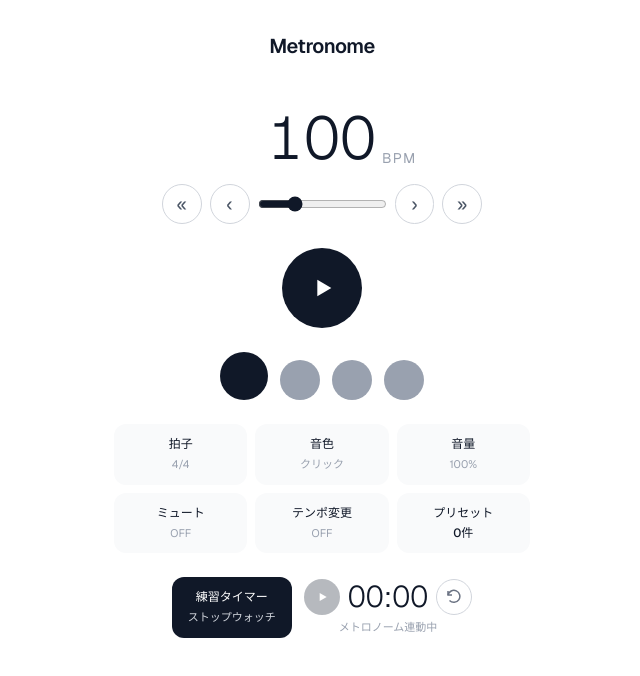
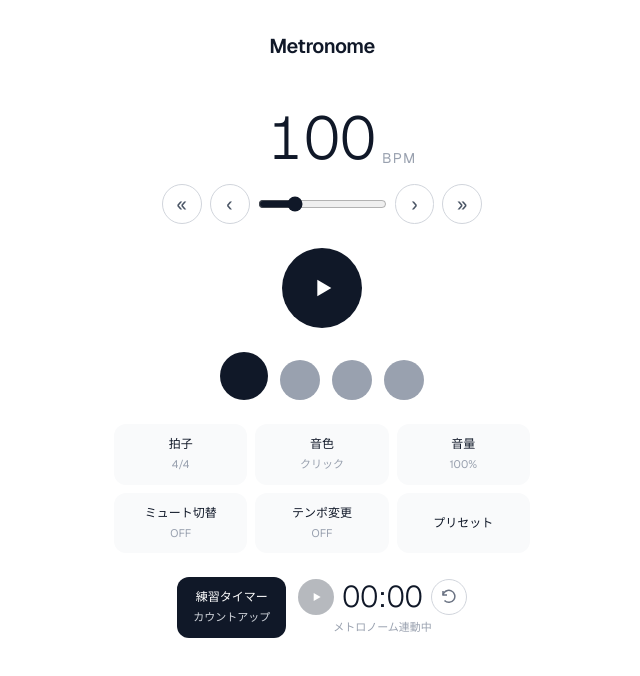
Before and after one commit to kai-ai-123/metronome, a Next.js app: page / in a window 1280 px wide. Shown: the top 676 px of the page, without its empty margins (318-958 px from the left). Built offline with nearby package versions, Linux system fonts and the light colour scheme.

Commit message:
fix: ボタン名・表示ラベル修正
- プリセットボタンのsub表示を削除
- ミュート→ミュート切替
- ストップウォッチ→カウントアップ

Co-Authored-By: Claude Opus 4.6 <noreply@anthropic.com>

```diff
--- a/src/components/Metronome.tsx
+++ b/src/components/Metronome.tsx
@@ -85,7 +85,7 @@ export function Metronome() {
     { label: '音色', sub: soundLabel, modal: 'sound' },
     { label: '音量', sub: `${volume}%`, modal: 'volume' },
     {
-      label: 'ミュート',
+      label: 'ミュート切替',
       sub: config.silent.enabled ? 'ON' : 'OFF',
       modal: 'silent',
       active: config.silent.enabled,
@@ -96,7 +96,7 @@ export function Metronome() {
       modal: 'tempoRamp',
       active: config.tempoRamp.enabled,
     },
-    { label: 'プリセット', sub: `${presets.length}件`, modal: 'presetLoad', sameStyle: true },
+    { label: 'プリセット', sub: '', modal: 'presetLoad', sameStyle: true },
   ];
 
   return (
@@ -139,6 +139,7 @@ export function Metronome() {
             >
               {btn.label}
             </span>
+            {btn.sub && (
               <span
                 className={btn.sameStyle
                   ? `text-xs font-medium ${btn.active ? 'text-white' : 'text-gray-900'}`
@@ -147,6 +148,7 @@ export function Metronome() {
               >
                 {btn.sub}
               </span>
+            )}
           </button>
         ))}
       </div>
--- a/src/components/PracticeTimer.tsx
+++ b/src/components/PracticeTimer.tsx
@@ -25,7 +25,7 @@ interface PracticeTimerProps {
 
 function timerSubLabel(enabled: boolean, mode: TimerMode): string {
   if (!enabled) return 'OFF';
-  return mode === 'stopwatch' ? 'ストップウォッチ' : 'カウントダウン';
+  return mode === 'stopwatch' ? 'カウントアップ' : 'カウントダウン';
 }
 
 export function PracticeTimer({
@@ -165,7 +165,7 @@ export function PracticeTimer({
                           : 'bg-gray-50 hover:bg-gray-100 text-gray-900'
                       }`}
                     >
-                      {m === 'stopwatch' ? 'ストップウォッチ' : 'カウントダウン'}
+                      {m === 'stopwatch' ? 'カウントアップ' : 'カウントダウン'}
                     </button>
                   ))}
                 </div>
```
Lines whose indentation alone changed are shown as unchanged.
